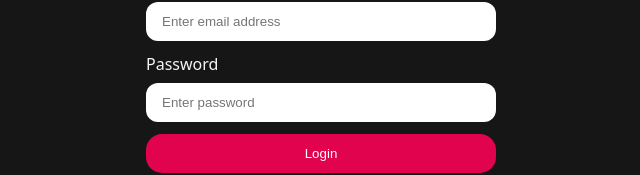
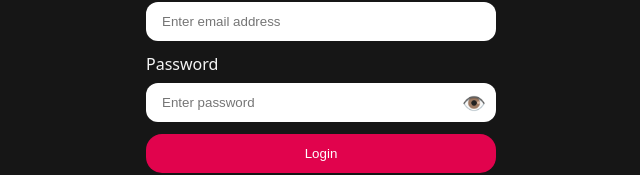
Before and after one commit to mohitwaghela2212/GEN-AI, a React app in the folder Frontend/: page /login in a window 1280 px wide. Shown: the part 338-513 px from the top of the page, without its empty margins (319-959 px from the left). Built offline with nearby package versions, Linux system fonts and the light colour scheme; no server answers; the HTML template or start-up script is replaced by a standard one.

Commit message:
Configure cross-site cookies for Vercel and Render

```diff
--- a/Frontend/src/features/auth/pages/login.jsx
+++ b/Frontend/src/features/auth/pages/login.jsx
@@ -1,30 +1,30 @@
-import React,{useState} from 'react'
+import React, { useState } from 'react'
 import { useNavigate, Link } from 'react-router'
 import "../auth.form.scss"
 import { useAuth } from '../hooks/useAuth'
 
 const Login = () => {
-
-    const { loading, handleLogin, user } = useAuth()
+    const { loading, login } = useAuth()
     const navigate = useNavigate()
 
     const [ email, setEmail ] = useState("")
     const [ password, setPassword ] = useState("")
+    const [ showPassword, setShowPassword ] = useState(false)
 
     const handleSubmit = async (e) => {
         e.preventDefault()
-    const loggedInUser = await handleLogin({ email, password })
-    if (loggedInUser) {
+        const result = await login(email, password)
+
+        if (result.success) {
             navigate('/')
         } else {
-        alert("Login failed. Please check your email and password.")
+            alert(result.message || "Login failed. Please check your credentials.")
         }
     }
 
     if(loading){
         return (<main><h1>Loading.......</h1></main>)
     }
-
 
     return (
         <main>
@@ -35,15 +35,44 @@ const Login = () => {
                         <label htmlFor="email">Email</label>
                         <input
                             onChange={(e) => { setEmail(e.target.value) }}
-                            type="email" id="email" name='email' placeholder='Enter email address' />
+                            type="email"
+                            id="email"
+                            name='email'
+                            required
+                            placeholder='Enter email address'
+                        />
                     </div>
                     <div className="input-group">
                         <label htmlFor="password">Password</label>
+                        <div className="password-wrapper" style={{ position: 'relative' }}>
                             <input
                                 onChange={(e) => { setPassword(e.target.value) }}
-                            type="password" id="password" name='password' placeholder='Enter password' />
+                                type={showPassword ? "text" : "password"}
+                                id="password"
+                                name='password'
+                                required
+                                placeholder='Enter password'
+                                style={{ width: '100%', paddingRight: '40px' }}
+                            />
+                            <button
+                                type="button"
+                                onClick={() => setShowPassword(!showPassword)}
+                                style={{
+                                    position: 'absolute',
+                                    right: '10px',
+                                    top: '50%',
+                                    transform: 'translateY(-50%)',
+                                    background: 'none',
+                                    border: 'none',
+                                    cursor: 'pointer',
+                                    fontSize: '1.2rem'
+                                }}
+                            >
+                                {showPassword ? "🙈" : "👁️"}
+                            </button>
                         </div>
-                    <button className='button primary-button' >Login</button>
+                    </div>
+                    <button className='button primary-button' type="submit">Login</button>
                 </form>
                 <p>Don't have an account? <Link to={"/register"} >Register</Link> </p>
             </div>
```
Lines whose indentation alone changed are shown as unchanged.
